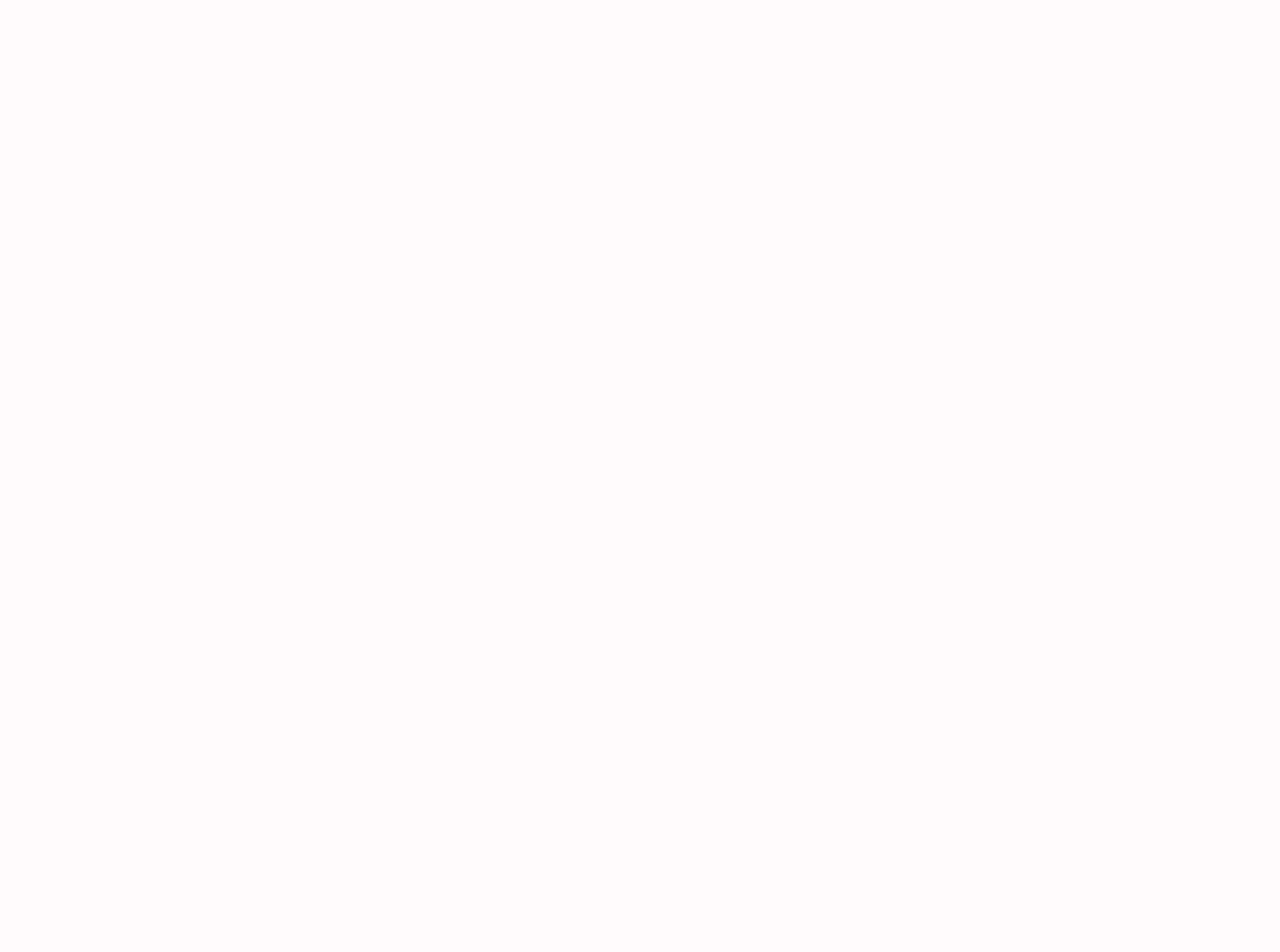
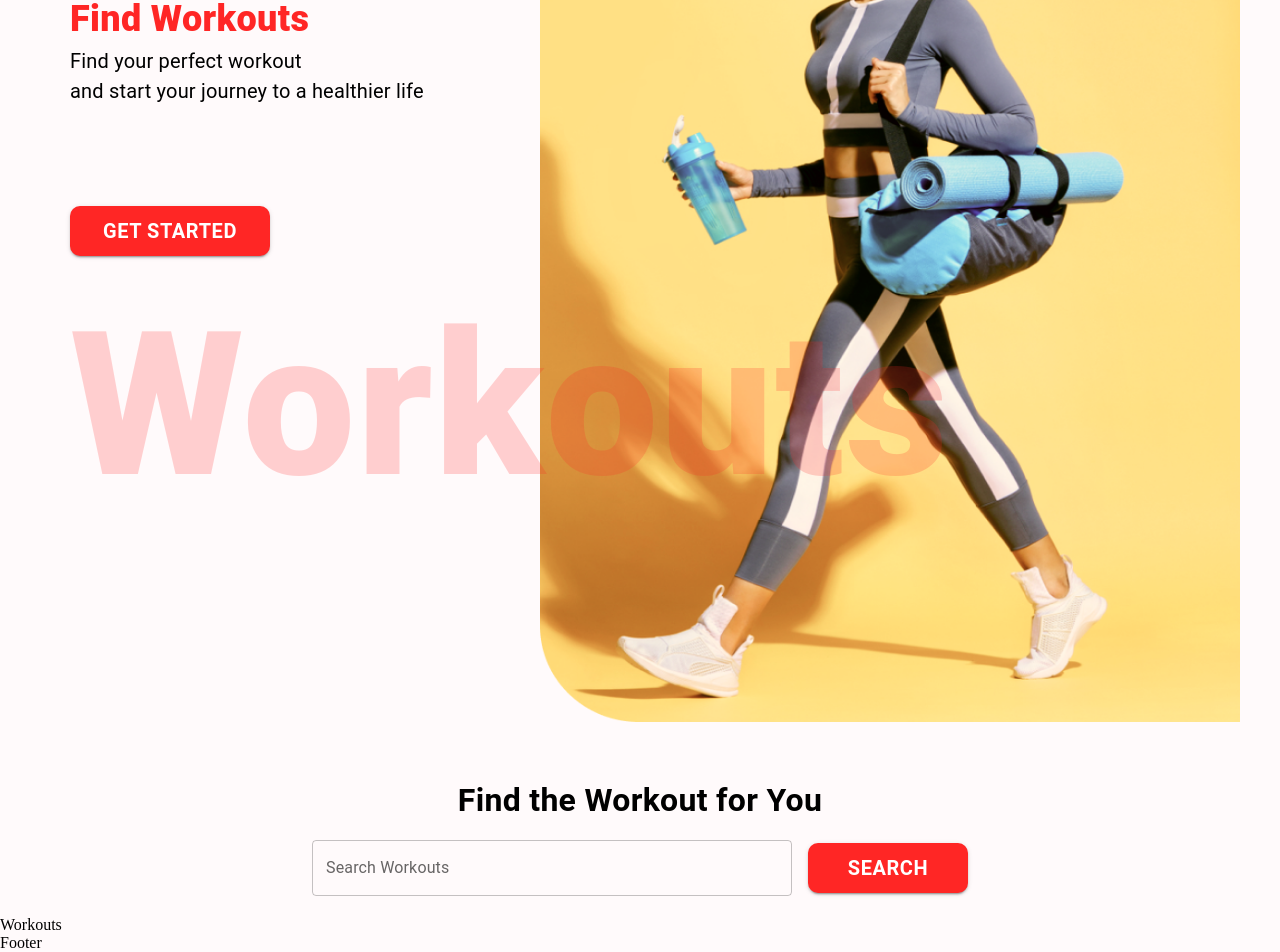
Before and after one commit to wtcrowe4/gym_workouts, a React (Create React App) app: page / in a window 1280 px wide. Shown: the part 324-1276 px from the top of the page. Before the commit the page ends 800 px from the top, so only its background shows below. Built offline with nearby package versions, Linux system fonts and the light colour scheme.

Commit message:
Home page done

```diff
--- a/src/App.css
+++ b/src/App.css
@@ -56,7 +56,7 @@
   .hero-banner-img {
     position: absolute;
     right: 40px;
-    top: 0px;
+    top: 180px;
     width: 700px;
     height: 900px;
     margin-top: -330px;
--- a/src/App.jsx
+++ b/src/App.jsx
@@ -5,7 +5,7 @@
 import Navbar from './components/Navbar'
 import Footer from './components/Footer'
 import Home from './pages/Home'
-import ExerciseDetail from './pages/ExerciseDetail'
+import WorkoutDetail from './pages/WorkoutDetail'
 
 import './App.css'
 
@@ -16,7 +16,7 @@
                 <Navbar />
                 <Routes>
                     <Route path='/' element={<Home />}/>
-                    <Route path='/exercise/:id' element={<ExerciseDetail />}/>
+                    <Route path='/workout/:id' element={<WorkoutDetail />}/>
 
                 </Routes>
                 <Footer />
--- /dev/null
+++ b/src/components/Hero.jsx
@@ -0,0 +1,29 @@
+import React from 'react'
+import { Box, Stack, Typography, Button } from '@mui/material'
+
+import HeroImage from'../assets/images/banner.png'
+
+const Hero = () => {
+  return (
+        <Box sx={{ mt:{ lg:'212px', xs:'70px'}, ml:{ sm:'50px'}}} position='relative' p='20px'>
+            <Typography color='#FF2625' fontWeight='800' fontSize='36px'>
+               Find Workouts
+            </Typography>
+            <Typography color='black' fontWeight='400' fontSize='20px'>
+                Find your perfect workout
+            </Typography>
+            <Typography color='black' fontWeight='400' fontSize='20px' mb={10}>
+                and start your journey to a healthier life
+            </Typography>
+            <Button variant='contained' sx={{ mt:'20px', backgroundColor:'#FF2625', color:'white', width:'200px', height:'50px', borderRadius:'10px', fontSize:'20px', fontWeight:'600'}}>
+                Get Started
+            </Button>
+            <Typography sx={{ opacity: 0.2, display: { lg:'block', xs:'none'}, position:'absolute', top:'20', left:'20', fontSize:'200px', fontWeight:'800', color:'#FF2625', zIndex:'2'}}>
+                Workouts
+            </Typography>
+            <img src={HeroImage} alt='Hero' className='hero-banner-img'/>
+        </Box>
+    )
+}
+
+export default Hero
--- /dev/null
+++ b/src/components/Search.jsx
@@ -0,0 +1,18 @@
+import React, { useEffect, useState } from 'react'
+import { Box, Button, Stack, TextField, Typography } from '@mui/material'
+
+
+const Search = () => {
+  return (
+        <Stack alignItems='center' mt='30rem' justifyContent='center' p='20px'>
+            <Typography fontWeight={600} sx={{ fontSize: { lg: '2rem', xs: '1rem'}}} mb='1rem' textAlign='center'>Find the Workout for You</Typography>
+            <Box sx={{ display: 'flex', flexDirection: { lg: 'row', xs: 'column' }, justifyContent: 'center', alignItems: 'center', width: '100%' }}>
+                <TextField sx={{ width: { lg: '30rem', xs: '100%' }, mr: { lg: '1rem', xs: '0' } }} id="outlined-basic" label="Search Workouts" variant="outlined" />
+                <Button sx={{ width: { lg: '10rem', xs: '100%' }, mt: { lg: '0', xs: '1rem' }, backgroundColor:'#FF2625', color:'white', height:'50px', borderRadius:'10px', fontSize:'20px', fontWeight:'600' }} variant="contained">Search</Button>
+            </Box>
+
+        </Stack>
+    )
+}
+
+export default Search
--- /dev/null
+++ b/src/components/Workouts.jsx
@@ -0,0 +1,9 @@
+import React from 'react'
+
+const Workouts = () => {
+  return (
+    <div>Workouts</div>
+  )
+}
+
+export default Workouts
--- a/src/pages/ExerciseDetail.jsx
+++ /dev/null
@@ -1,9 +0,0 @@
-import React from 'react'
-
-const ExerciseDetail = () => {
-  return (
-    <div>ExerciseDetail</div>
-  )
-}
-
-export default ExerciseDetail
--- a/src/pages/Home.jsx
+++ b/src/pages/Home.jsx
@@ -1,8 +1,18 @@
 import React from 'react'
+import { Box } from '@mui/material'
+
+import Hero from '../components/Hero'
+import Search from '../components/Search'
+import Workouts from '../components/Workouts'
+
 
 const Home = () => {
   return (
-    <div>Home</div>
+    <Box>
+        <Hero />
+        <Search />
+        <Workouts />
+    </Box>
   )
 }
 
--- /dev/null
+++ b/src/pages/WorkoutDetail.jsx
@@ -0,0 +1,9 @@
+import React from 'react'
+
+const WorkoutDetail = () => {
+  return (
+    <div>WorkoutDetail</div>
+  )
+}
+
+export default WorkoutDetail
```
